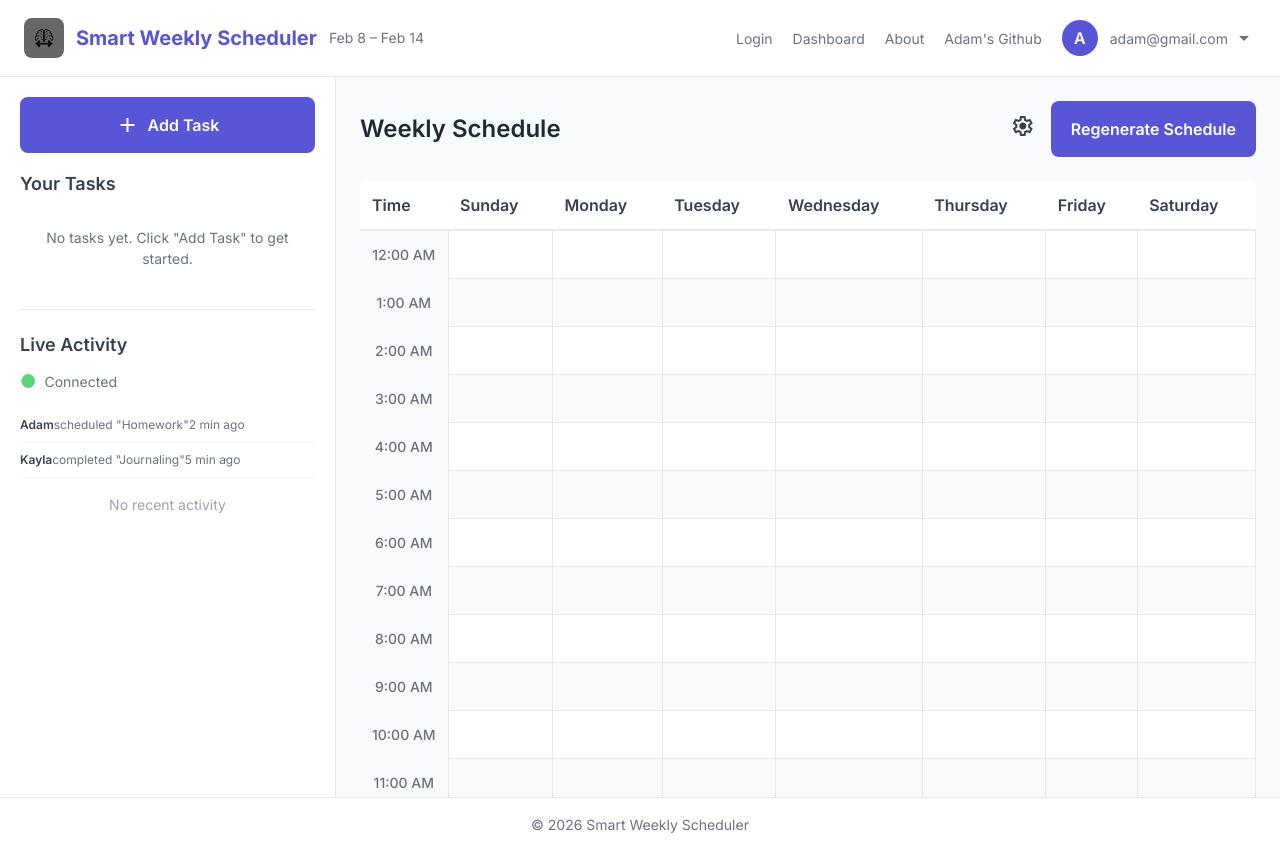
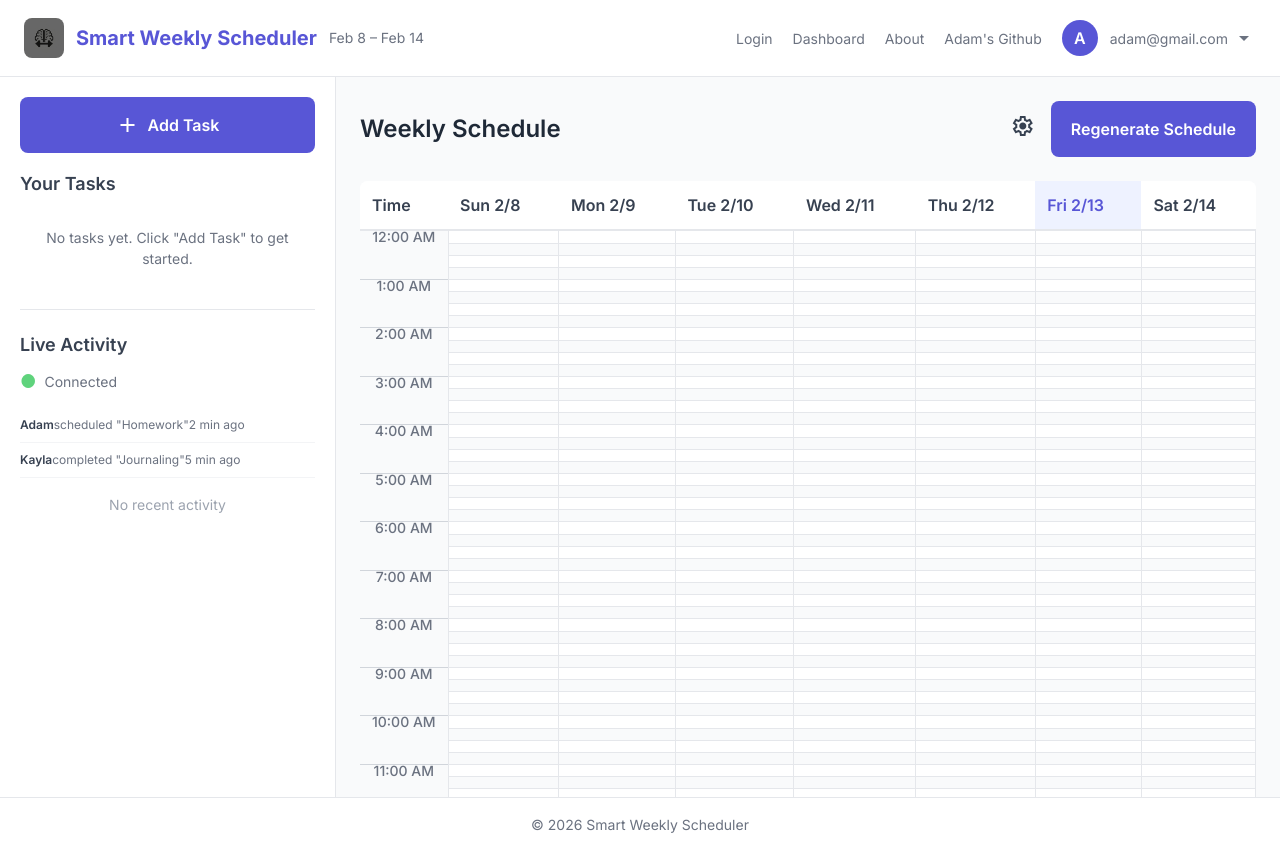
Before and after one commit to Adammross1/startup, a React (Vite) app: page /dashboard in a window 1280 px wide. Built offline with nearby package versions, Linux system fonts and the light colour scheme.

Commit message:
Add scheduling functionality with unplaced tasks warning and settings adjustments

```diff
--- a/src/dashboard/dashboard.css
+++ b/src/dashboard/dashboard.css
@@ -326,9 +326,36 @@
   background: var(--color-primary-dark);
 }
 
+#unplaced-tasks-warning {
+  display: flex;
+  align-items: flex-start;
+  gap: var(--spacing-sm);
+  margin: 0 var(--spacing-2xl) var(--spacing-md);
+  padding: var(--spacing-md) var(--spacing-lg);
+  background: #fff7ed;
+  border: 1px solid #fdba74;
+  border-left: 4px solid #f97316;
+  border-radius: var(--radius-md);
+  font-size: var(--font-size-sm);
+  color: #9a3412;
+  line-height: 1.5;
+}
+
+#unplaced-tasks-warning .material-symbols-outlined {
+  font-size: 1.25rem;
+  flex-shrink: 0;
+  margin-top: 1px;
+  color: #f97316;
+}
+
 #schedule-container {
   padding: 0 var(--spacing-2xl) var(--spacing-2xl);
   overflow-x: auto;
+}
+
+#schedule-grid thead th.today-column {
+  background: #eef2ff;
+  color: var(--color-primary);
 }
 
 #schedule-grid {
@@ -367,8 +394,8 @@
 
 .day-cell {
   border: 1px solid var(--color-gray-200);
-  height: 3rem;
-  padding: var(--spacing-xs);
+  height: 0.75rem; /* 4 slots × 0.75rem = 3rem per hour */
+  padding: 0;
   transition: background var(--transition-fast);
   position: relative;
   vertical-align: top;
@@ -391,13 +418,29 @@
   top: 0;
   left: 0;
   right: 0;
-  height: 6rem;
+  bottom: 0;
   padding: var(--spacing-sm);
   border-radius: var(--radius-sm);
   border-left: 4px solid;
   cursor: pointer;
   transition: all var(--transition-base);
   z-index: 1;
+  overflow: hidden;
+}
+
+.hour-row > .time-cell {
+  border-top: 1px solid var(--color-gray-300);
+  padding: 0 var(--spacing-md);
+  line-height: 0.75rem;
+}
+
+.quarter-row > .time-cell {
+  padding: 0;
+  border-top: none;
+}
+
+.quarter-row > .day-cell {
+  border-top-color: transparent;
 }
 
 .scheduled-task:hover {
--- a/src/dashboard/dashboard.jsx
+++ b/src/dashboard/dashboard.jsx
@@ -1,11 +1,12 @@
-import React, { useState } from 'react';
+import React, { useState, useEffect, useMemo } from 'react';
 import './dashboard.css';
 import { SettingsModal } from '../modals/SettingsModal';
 import { EditTaskModal } from '../modals/EditTaskModal';
 import { ConfirmDeleteModal } from '../modals/ConfirmDeleteModal';
 import { useTasks } from '../context/TaskContext';
 import { useSettings } from '../context/SettingsContext';
-import { formatHour } from '../utils/dateUtils';
+import { formatSlot, getWeekDates, formatColumnHeader } from '../utils/dateUtils';
+import { generateSchedule } from '../services/schedulerService';
 
 function createDefaultFormData(settings) {
   return {
@@ -26,12 +27,26 @@ function formatDueDate(dueDate) {
 export function Dashboard() {
   const { tasks, addTask, updateTask, deleteTask } = useTasks();
   const { settings } = useSettings();
+  const weekDates = useMemo(() => getWeekDates(), []);
+  const todayMidnight = useMemo(() => {
+    const d = new Date();
+    d.setHours(0, 0, 0, 0);
+    return d;
+  }, []);
 
   const [editingTask, setEditingTask] = useState(null);
   const [deletingTaskId, setDeletingTaskId] = useState(null);
   const [showSettings, setShowSettings] = useState(false);
   const [showAddForm, setShowAddForm] = useState(false);
   const [formData, setFormData] = useState(() => createDefaultFormData(settings));
+  const [scheduleBlocks, setScheduleBlocks] = useState([]);
+  const [unplacedTasks, setUnplacedTasks] = useState([]);
+
+  useEffect(() => {
+    const { blocks, unplacedTasks: unplaced } = generateSchedule(tasks, settings, weekDates);
+    setScheduleBlocks(blocks);
+    setUnplacedTasks(unplaced);
+  }, [tasks, settings, weekDates]);
 
   function handleFieldChange(e) {
     const { name, value } = e.target;
@@ -59,6 +74,21 @@ export function Dashboard() {
     deleteTask(deletingTaskId);
     setDeletingTaskId(null);
     setEditingTask(null);
+  }
+
+  function handleRegenerate() {
+    const { blocks, unplacedTasks: unplaced } = generateSchedule(tasks, settings, weekDates);
+    setScheduleBlocks(blocks);
+    setUnplacedTasks(unplaced);
+  }
+
+  const scheduleBlocksByStartCell = {};
+  const coveredCells = new Set();
+  for (const block of scheduleBlocks) {
+    scheduleBlocksByStartCell[`${block.day}-${block.startSlot}`] = block;
+    for (let slot = block.startSlot + 1; slot < block.endSlot; slot++) {
+      coveredCells.add(`${block.day}-${slot}`);
+    }
   }
 
   return (
@@ -213,33 +243,62 @@ export function Dashboard() {
                   <button id="open-settings-btn" type="button" aria-label="Open settings" onClick={() => setShowSettings(true)}>
                     <span className="material-symbols-outlined">settings</span>
                   </button>
-                  <button id="regenerate-schedule-btn" type="button" className="bg-indigo-600 hover:bg-indigo-700 text-white font-semibold py-3 px-6 rounded-lg transition-all active:scale-95">
+                  <button id="regenerate-schedule-btn" type="button" className="bg-indigo-600 hover:bg-indigo-700 text-white font-semibold py-3 px-6 rounded-lg transition-all active:scale-95" onClick={handleRegenerate}>
                       Regenerate Schedule
                   </button>
                 </div>
             </header>
+
+            {unplacedTasks.length > 0 && (
+              <div id="unplaced-tasks-warning">
+                <span className="material-symbols-outlined">warning</span>
+                <span>
+                  <strong>{unplacedTasks.length} {unplacedTasks.length === 1 ? 'task' : 'tasks'} couldn't fit in your schedule:</strong>{' '}
+                  {unplacedTasks.map((t) => t.title).join(', ')}.
+                  Try extending your work hours, reducing task durations, or shortening the buffer time.
+                </span>
+              </div>
+            )}
 
             <section id="schedule-container">
                 <table id="schedule-grid">
                     <thead>
                         <tr>
                             <th id="time-column-header">Time</th>
-                            <th>Sunday</th>
-                            <th>Monday</th>
-                            <th>Tuesday</th>
-                            <th>Wednesday</th>
-                            <th>Thursday</th>
-                            <th>Friday</th>
-                            <th>Saturday</th>
+                            {weekDates.map((date, i) => (
+                              <th key={i} className={date.getTime() === todayMidnight.getTime() ? 'today-column' : ''}>
+                                {formatColumnHeader(date)}
+                              </th>
+                            ))}
                         </tr>
                     </thead>
                     <tbody id="schedule-body">
-                        {Array.from({ length: 24 }, (_, hour) => (
-                          <tr key={hour} data-hour={hour}>
-                            <td className="time-cell">{formatHour(hour)}</td>
-                            {[0, 1, 2, 3, 4, 5, 6].map((day) => (
-                              <td key={day} className="day-cell" data-day={day}></td>
-                            ))}
+                        {Array.from({ length: 96 }, (_, slot) => (
+                          <tr key={slot} data-slot={slot} className={slot % 4 === 0 ? 'hour-row' : 'quarter-row'}>
+                            <td className="time-cell">{slot % 4 === 0 ? formatSlot(slot) : ''}</td>
+                            {[0, 1, 2, 3, 4, 5, 6].map((day) => {
+                              const cellKey = `${day}-${slot}`;
+                              if (coveredCells.has(cellKey)) return null;
+                              const block = scheduleBlocksByStartCell[cellKey];
+                              if (block) {
+                                const task = tasks.find((t) => t.id === block.taskId);
+                                const rowSpan = block.endSlot - block.startSlot;
+                                return (
+                                  <td key={day} className="day-cell" data-day={day} rowSpan={rowSpan}>
+                                    <div
+                                      className={`scheduled-task task-${task.category}`}
+                                      onClick={() => setEditingTask(task)}
+                                    >
+                                      <span className="task-block-title">{task.title}</span>
+                                      <span className="task-block-time">
+                                        {formatSlot(block.startSlot)} – {formatSlot(block.endSlot)}
+                                      </span>
+                                    </div>
+                                  </td>
+                                );
+                              }
+                              return <td key={day} className="day-cell" data-day={day}></td>;
+                            })}
                           </tr>
                         ))}
                     </tbody>
--- /dev/null
+++ b/src/services/schedulerService.js
@@ -0,0 +1,127 @@
+const PRIORITY_SCORE = { high: 0.0, medium: 0.5, low: 1.0 };
+const SLOTS_PER_HOUR = 4; // 15-minute granularity
+
+function sortTasks(tasks, strategy) {
+  const sorted = [...tasks];
+
+  switch (strategy) {
+    case 'priority-first':
+      return sorted.sort(
+        (a, b) => PRIORITY_SCORE[a.priority] - PRIORITY_SCORE[b.priority]
+      );
+
+    case 'deadline-first':
+      return sorted.sort((a, b) => {
+        if (!a.dueDate && !b.dueDate) return 0;
+        if (!a.dueDate) return 1;
+        if (!b.dueDate) return -1;
+        return new Date(a.dueDate) - new Date(b.dueDate);
+      });
+
+    case 'shortest-first':
+      return sorted.sort((a, b) => a.estimatedHours - b.estimatedHours);
+
+    case 'balanced': {
+      const today = new Date();
+      today.setHours(0, 0, 0, 0);
+      const MAX_DAYS = 30;
+
+      const deadlineScore = (task) => {
+        if (!task.dueDate) return 0.5; // neutral for tasks with no due date
+        const daysUntilDue = (new Date(task.dueDate) - today) / (1000 * 60 * 60 * 24);
+        return Math.min(Math.max(daysUntilDue, 0), MAX_DAYS) / MAX_DAYS;
+      };
+
+      const balancedScore = (task) =>
+        (PRIORITY_SCORE[task.priority] + deadlineScore(task)) / 2;
+
+      return sorted.sort((a, b) => balancedScore(a) - balancedScore(b));
+    }
+
+    default:
+      return sorted;
+  }
+}
+
+function getOrderedWorkSlots(startSlot, endSlot, chronotype) {
+  const workSlots = [];
+  for (let s = startSlot; s < endSlot; s++) workSlots.push(s);
+
+  switch (chronotype) {
+    case 'morning':
+      return workSlots;
+
+    case 'evening':
+      return [...workSlots].reverse();
+
+    case 'afternoon': {
+      const mid = (startSlot + endSlot) / 2;
+      return [...workSlots].sort((a, b) => Math.abs(a - mid) - Math.abs(b - mid));
+    }
+
+    default:
+      return workSlots;
+  }
+}
+export function generateSchedule(tasks, settings, weekDates) {
+  if (!tasks.length) return { blocks: [], unplacedTasks: [] };
+  const workStartSlot = parseInt(settings.workHoursStart.split(':')[0], 10) * SLOTS_PER_HOUR;
+  const workEndSlot   = parseInt(settings.workHoursEnd.split(':')[0], 10) * SLOTS_PER_HOUR;
+  const bufferSlots   = Math.round(settings.bufferTime / (60 / SLOTS_PER_HOUR));
+
+  const totalSlots = 24 * SLOTS_PER_HOUR;
+
+  const todayMidnight = new Date();
+  todayMidnight.setHours(0, 0, 0, 0);
+  const now = new Date();
+  const currentSlot = Math.floor((now.getHours() * 60 + now.getMinutes()) / 15);
+
+  const availability = Array.from({ length: 7 }, (_, day) => {
+    const dayDate = weekDates ? weekDates[day] : null;
+    const isPastDay  = dayDate && dayDate < todayMidnight;
+    const isToday    = dayDate && dayDate.getTime() === todayMidnight.getTime();
+    return Array.from({ length: totalSlots }, (_, s) => {
+      if (isPastDay) return false;
+      if (isToday && s <= currentSlot) return false;
+      return s >= workStartSlot && s < workEndSlot;
+    });
+  });
+
+  const orderedWorkSlots = getOrderedWorkSlots(workStartSlot, workEndSlot, settings.chronotype);
+  const sortedTasks = sortTasks(tasks, settings.schedulingStrategy);
+  const blocks = [];
+  const unplacedTasks = [];
+
+  for (const task of sortedTasks) {
+    const slotsNeeded = Math.ceil(task.estimatedHours * SLOTS_PER_HOUR);
+    let placed = false;
+
+    for (let day = 0; day < 7 && !placed; day++) {
+      if (task.dueDate && weekDates) {
+        const dueDate = new Date(task.dueDate + 'T00:00:00');
+        if (weekDates[day] > dueDate) continue;
+      }
+
+      for (const startSlot of orderedWorkSlots) {
+        if (startSlot + slotsNeeded > totalSlots) continue;
+
+        const canPlace = Array.from({ length: slotsNeeded }, (_, i) => startSlot + i)
+          .every((s) => availability[day][s]);
+
+        if (canPlace) {
+          blocks.push({ taskId: task.id, day, startSlot, endSlot: startSlot + slotsNeeded });
+
+          for (let s = 0; s < slotsNeeded + bufferSlots; s++) {
+            if (startSlot + s < totalSlots) availability[day][startSlot + s] = false;
+          }
+
+          placed = true;
+          break;
+        }
+      }
+    }
+      if (!placed) unplacedTasks.push(task);
+  }
+
+  return { blocks, unplacedTasks };
+}
--- a/src/services/settingsService.js
+++ b/src/services/settingsService.js
@@ -3,13 +3,12 @@ const SETTINGS_KEY = 'sws_settings';
 export const DEFAULT_SETTINGS = {
   workHoursStart: '09:00',
   workHoursEnd: '17:00',
-  breakDuration: 15,
   defaultTaskDuration: 1,
   defaultCategory: 'homework',
   defaultPriority: 'low',
   schedulingStrategy: 'priority-first',
   chronotype: 'none',
-  bufferTime: 5,
+  bufferTime: 0,
 };
 
 export function getSettings() {
--- a/src/utils/dateUtils.js
+++ b/src/utils/dateUtils.js
@@ -1,3 +1,20 @@
+export function getWeekDates() {
+  const today = new Date();
+  const sunday = new Date(today);
+  sunday.setDate(today.getDate() - today.getDay());
+  sunday.setHours(0, 0, 0, 0);
+  return Array.from({ length: 7 }, (_, i) => {
+    const d = new Date(sunday);
+    d.setDate(sunday.getDate() + i);
+    return d;
+  });
+}
+
+export function formatColumnHeader(date) {
+  const dayNames = ['Sun', 'Mon', 'Tue', 'Wed', 'Thu', 'Fri', 'Sat'];
+  return `${dayNames[date.getDay()]} ${date.getMonth() + 1}/${date.getDate()}`;
+}
+
 export function getCurrentWeekRange() {
   const today = new Date();
   const dayOfWeek = today.getDay(); // 0 = Sunday
@@ -20,3 +37,11 @@ export function formatHour(hour) {
   const displayHour = hour % 12 === 0 ? 12 : hour % 12;
   return `${displayHour}:00 ${period}`;
 }
+
+export function formatSlot(slot) {
+  const hour = Math.floor(slot / 4);
+  const minute = (slot % 4) * 15;
+  const period = hour < 12 ? 'AM' : 'PM';
+  const displayHour = hour % 12 === 0 ? 12 : hour % 12;
+  return `${displayHour}:${minute.toString().padStart(2, '0')} ${period}`;
+}
```
Also changed, not shown: src/modals/SettingsModal.jsx (+10 -7 lines).
